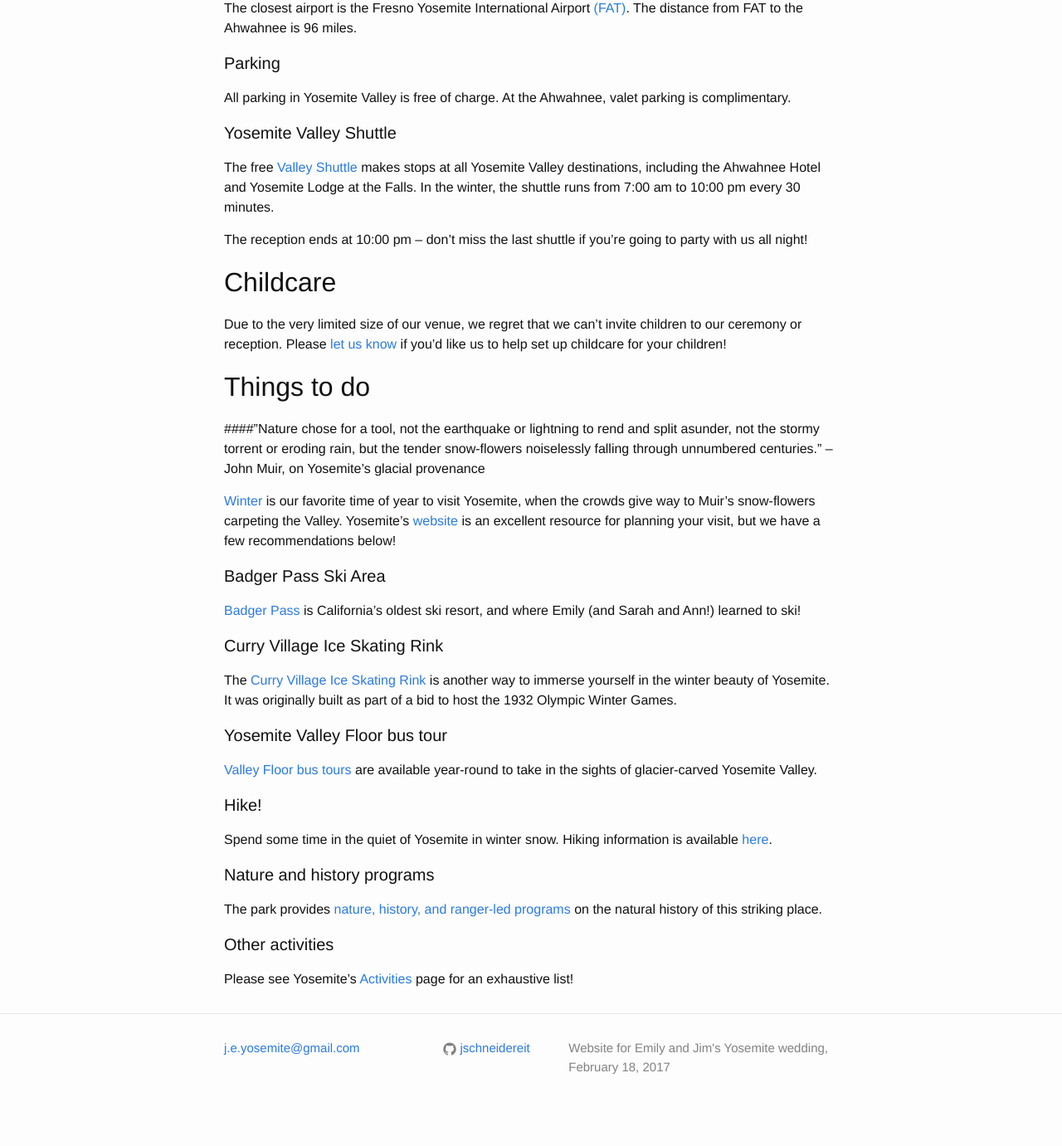
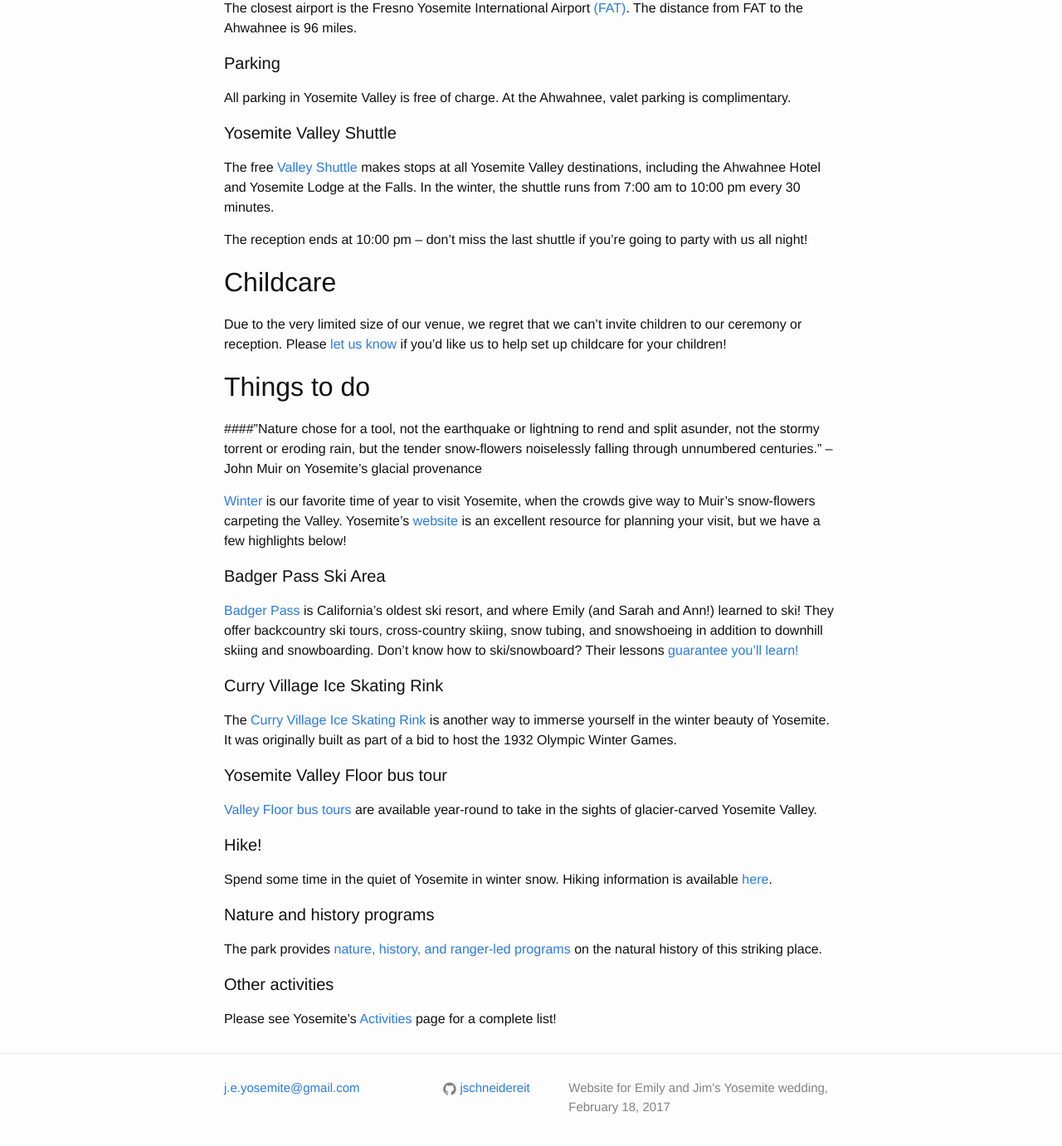
Before and after one commit to j-e-yosemite/j-e-yosemite.github.io, a Jekyll site: the page built from details.md, in a window 1280 px wide and 1400 px high, scrolled down 1238 px. Shown: the top 1381 px of the window at 83% size. Built offline with Jekyll 4.4.1, drawn with Linux system fonts in a browser that asks for light colours; before the commit the page ends 2590 px from its top, so only the background shows below that.

Commit message:
Added more the Badger Pass

```diff
--- a/details.md
+++ b/details.md
@@ -64,13 +64,13 @@
 
 ## Things to do
 
-####"Nature chose for a tool, not the earthquake or lightning to rend and split asunder, not the stormy torrent or eroding rain, but the tender snow-flowers noiselessly falling through unnumbered centuries." -- John Muir, on Yosemite's glacial provenance
+####"Nature chose for a tool, not the earthquake or lightning to rend and split asunder, not the stormy torrent or eroding rain, but the tender snow-flowers noiselessly falling through unnumbered centuries." -- John Muir on Yosemite's glacial provenance
 
-[Winter](http://www.nps.gov/yose/planyourvisit/winter.htm) is our favorite time of year to visit Yosemite, when the crowds give way to Muir's snow-flowers carpeting the Valley. Yosemite's [website](http://www.travelyosemite.com/) is an excellent resource for planning your visit, but we have a few recommendations below!
+[Winter](http://www.nps.gov/yose/planyourvisit/winter.htm) is our favorite time of year to visit Yosemite, when the crowds give way to Muir's snow-flowers carpeting the Valley. Yosemite's [website](http://www.travelyosemite.com/) is an excellent resource for planning your visit, but we have a few highlights below!
 
 #### Badger Pass Ski Area
 
-[Badger Pass](http://www.travelyosemite.com/winter/yosemite-ski-snowboard-area/) is California's oldest ski resort, and where Emily (and Sarah and Ann!) learned to ski!
+[Badger Pass](http://www.travelyosemite.com/winter/yosemite-ski-snowboard-area/) is California's oldest ski resort, and where Emily (and Sarah and Ann!) learned to ski! They offer backcountry ski tours, cross-country skiing, snow tubing, and snowshoeing in addition to downhill skiing and snowboarding. Don't know how to ski/snowboard? Their lessons [guarantee you'll learn!](http://www.travelyosemite.com/winter/yosemite-ski-snowboard-area/ski-school-lessons/)
 
 #### Curry Village Ice Skating Rink
 
@@ -90,4 +90,4 @@
 
 #### Other activities
 
-Please see Yosemite's [Activities](http://www.travelyosemite.com/things-to-do/experience-yosemite-national-park/) page for an exhaustive list!
+Please see Yosemite's [Activities](http://www.travelyosemite.com/things-to-do/experience-yosemite-national-park/) page for a complete list!
```
